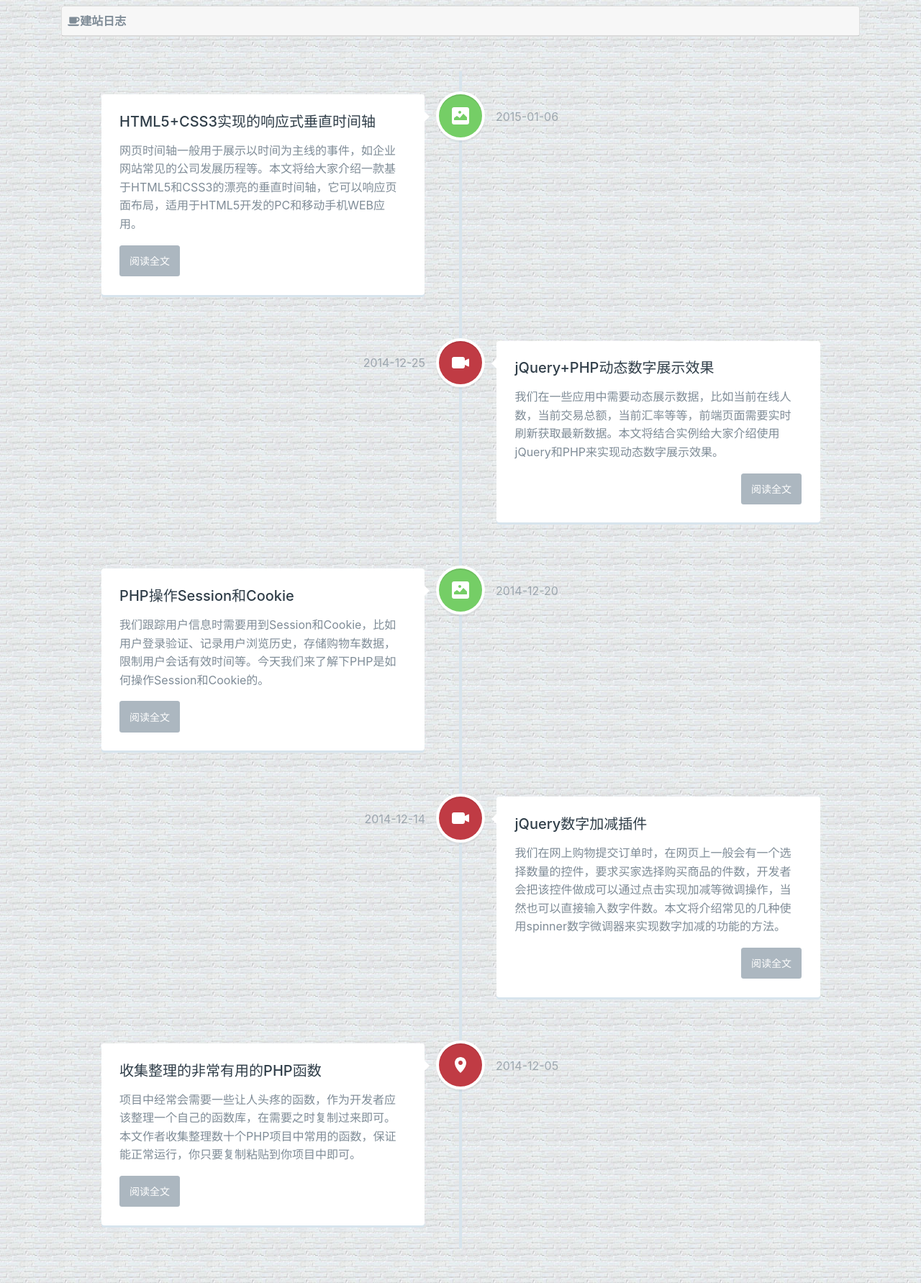
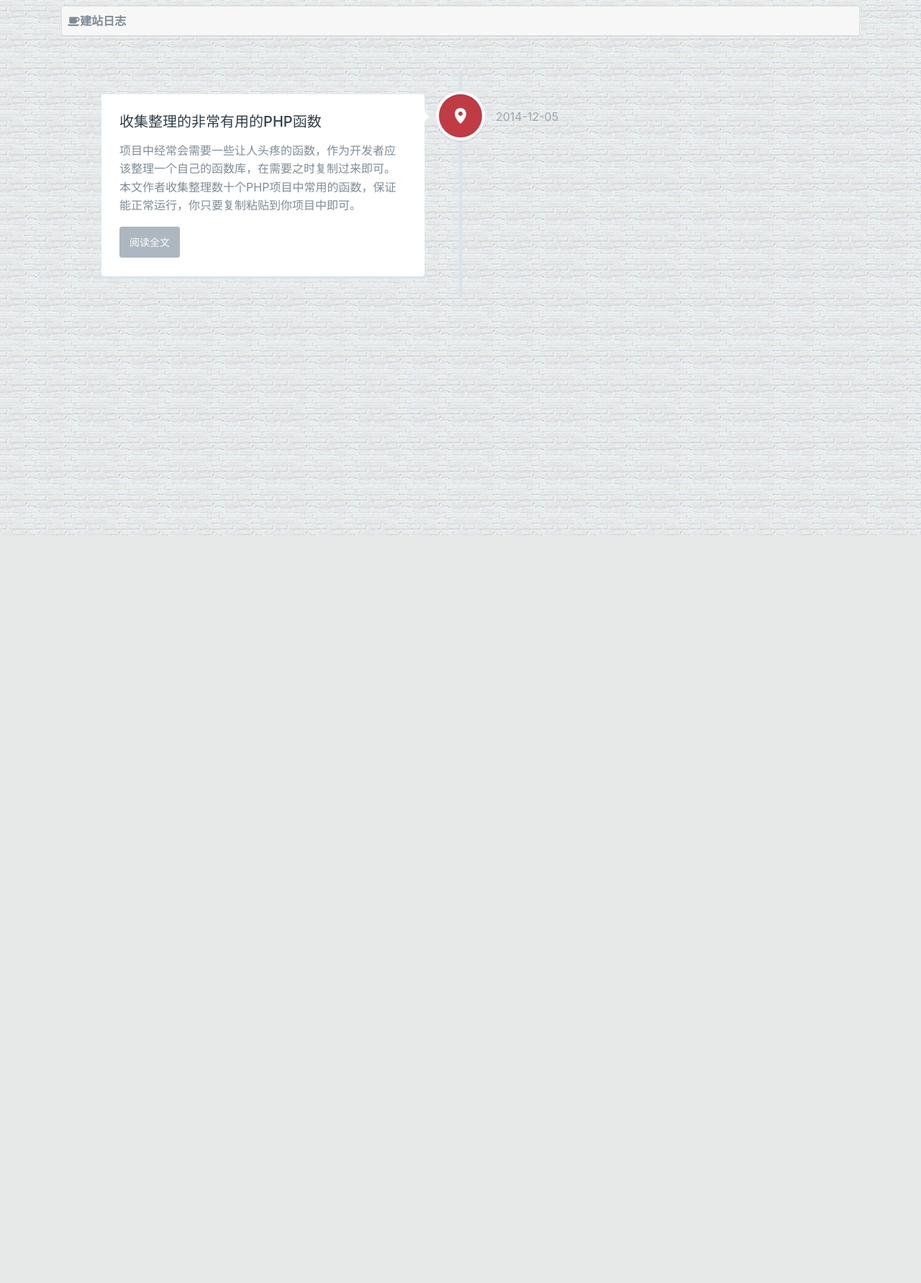
Before and after one commit to weijiang1994/flask-blog-owner, a Flask app: page /timeline in a window 1280 px wide. Shown: the part 56-1839 px from the top of the page at 72% size. After the commit the page ends 800 px from the top, so only its background shows below. Run offline with Flask 2, Linux system fonts and the light colour scheme; parts of the project's set-up code (start-up, migrations or seed data) failed here and were passed over; some libraries are stand-ins or nearby versions.

Commit message:
Update timeline.html

```diff
--- a/app/templates/timeline.html
+++ b/app/templates/timeline.html
@@ -80,62 +80,49 @@
                 </div>
                 <div id="blogBriefContent">
                     <section id="cd-timeline" class="cd-container">
-                        <div class="cd-timeline-block">
-                            <div class="cd-timeline-img cd-picture">
-                                <img src="../static/img/cd-icon-picture.svg" alt="Picture">
-                            </div>
 
-                            <div class="cd-timeline-content">
-                                <h2>HTML5+CSS3实现的响应式垂直时间轴</h2>
-                                <p>网页时间轴一般用于展示以时间为主线的事件，如企业网站常见的公司发展历程等。本文将给大家介绍一款基于HTML5和CSS3的漂亮的垂直时间轴，它可以响应页面布局，适用于HTML5开发的PC和移动手机WEB应用。
-                                </p>
-                                <a href="http://www.helloweba.com/view-blog-285.html" class="cd-read-more"
-                                    target="_blank">阅读全文</a>
-                                <span class="cd-date">2015-01-06</span>
-                            </div>
-                        </div>
-                        <div class="cd-timeline-block">
-                            <div class="cd-timeline-img cd-movie">
-                                <img src="../static/img/cd-icon-movie.svg" alt="Movie">
-                            </div>
-
-                            <div class="cd-timeline-content">
-                                <h2>jQuery+PHP动态数字展示效果</h2>
-                                <p>我们在一些应用中需要动态展示数据，比如当前在线人数，当前交易总额，当前汇率等等，前端页面需要实时刷新获取最新数据。本文将结合实例给大家介绍使用jQuery和PHP来实现动态数字展示效果。
-                                </p>
-                                <a href="http://www.helloweba.com/view-blog-284.html" class="cd-read-more"
-                                    target="_blank">阅读全文</a>
-                                <span class="cd-date">2014-12-25</span>
-                            </div>
-                        </div>
-                        <div class="cd-timeline-block">
-                            <div class="cd-timeline-img cd-picture">
-                                <img src="../static/img/cd-icon-picture.svg" alt="Picture">
-                            </div>
-
-                            <div class="cd-timeline-content">
-                                <h2>PHP操作Session和Cookie</h2>
-                                <p>我们跟踪用户信息时需要用到Session和Cookie，比如用户登录验证、记录用户浏览历史，存储购物车数据，限制用户会话有效时间等。今天我们来了解下PHP是如何操作Session和Cookie的。
-                                </p>
-                                <a href="http://www.helloweba.com/view-blog-283.html" class="cd-read-more"
-                                    target="_blank">阅读全文</a>
-                                <span class="cd-date">2014-12-20</span>
-                            </div>
-                        </div>
-                        <div class="cd-timeline-block">
-                            <div class="cd-timeline-img cd-movie">
-                                <img src="../static/img/cd-icon-movie.svg" alt="Movie">
-                            </div>
-
-                            <div class="cd-timeline-content">
-                                <h2>jQuery数字加减插件</h2>
-                                <p>我们在网上购物提交订单时，在网页上一般会有一个选择数量的控件，要求买家选择购买商品的件数，开发者会把该控件做成可以通过点击实现加减等微调操作，当然也可以直接输入数字件数。本文将介绍常见的几种使用spinner数字微调器来实现数字加减的功能的方法。
-                                </p>
-                                <a href="http://www.helloweba.com/view-blog-282.html" class="cd-read-more"
-                                    target="_blank">阅读全文</a>
-                                <span class="cd-date">2014-12-14</span>
-                            </div>
-                        </div>
+{#                        <div class="cd-timeline-block">#}
+{#                            <div class="cd-timeline-img cd-movie">#}
+{#                                <img src="../static/img/cd-icon-movie.svg" alt="Movie">#}
+{#                            </div>#}
+{##}
+{#                            <div class="cd-timeline-content">#}
+{#                                <h2>jQuery+PHP动态数字展示效果</h2>#}
+{#                                <p>我们在一些应用中需要动态展示数据，比如当前在线人数，当前交易总额，当前汇率等等，前端页面需要实时刷新获取最新数据。本文将结合实例给大家介绍使用jQuery和PHP来实现动态数字展示效果。#}
+{#                                </p>#}
+{#                                <a href="http://www.helloweba.com/view-blog-284.html" class="cd-read-more"#}
+{#                                    target="_blank">阅读全文</a>#}
+{#                                <span class="cd-date">2014-12-25</span>#}
+{#                            </div>#}
+{#                        </div>#}
+{#                        <div class="cd-timeline-block">#}
+{#                            <div class="cd-timeline-img cd-picture">#}
+{#                                <img src="../static/img/cd-icon-picture.svg" alt="Picture">#}
+{#                            </div>#}
+{##}
+{#                            <div class="cd-timeline-content">#}
+{#                                <h2>PHP操作Session和Cookie</h2>#}
+{#                                <p>我们跟踪用户信息时需要用到Session和Cookie，比如用户登录验证、记录用户浏览历史，存储购物车数据，限制用户会话有效时间等。今天我们来了解下PHP是如何操作Session和Cookie的。#}
+{#                                </p>#}
+{#                                <a href="http://www.helloweba.com/view-blog-283.html" class="cd-read-more"#}
+{#                                    target="_blank">阅读全文</a>#}
+{#                                <span class="cd-date">2014-12-20</span>#}
+{#                            </div>#}
+{#                        </div>#}
+{#                        <div class="cd-timeline-block">#}
+{#                            <div class="cd-timeline-img cd-movie">#}
+{#                                <img src="../static/img/cd-icon-movie.svg" alt="Movie">#}
+{#                            </div>#}
+{##}
+{#                            <div class="cd-timeline-content">#}
+{#                                <h2>jQuery数字加减插件</h2>#}
+{#                                <p>我们在网上购物提交订单时，在网页上一般会有一个选择数量的控件，要求买家选择购买商品的件数，开发者会把该控件做成可以通过点击实现加减等微调操作，当然也可以直接输入数字件数。本文将介绍常见的几种使用spinner数字微调器来实现数字加减的功能的方法。#}
+{#                                </p>#}
+{#                                <a href="http://www.helloweba.com/view-blog-282.html" class="cd-read-more"#}
+{#                                    target="_blank">阅读全文</a>#}
+{#                                <span class="cd-date">2014-12-14</span>#}
+{#                            </div>#}
+{#                        </div>#}
                         <div class="cd-timeline-block">
                             <div class="cd-timeline-img cd-movie">
                                 <img src="../static/img/cd-icon-location.svg" alt="Location">
```
